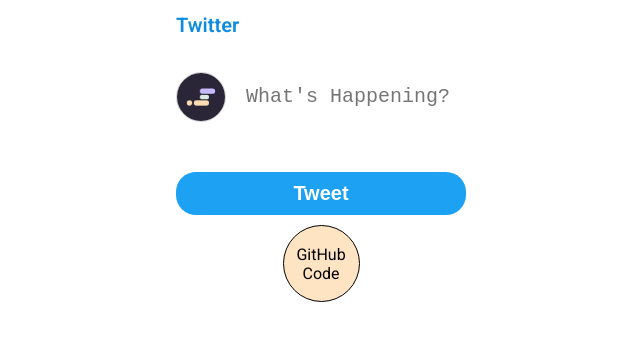
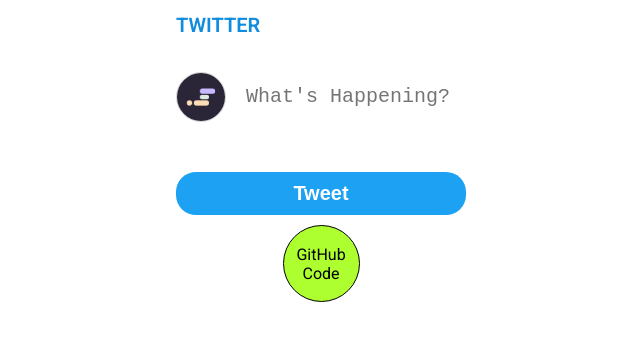
Before and after one commit to legendarycopyninja/Twimba, a plain HTML site: page index.html in a window 1280 px wide. In both pictures the pointer is over the element "GitHub Code". Shown: the whole page, without its empty margins (319-959 px from the left). Drawn offline with Linux system fonts and the light colour scheme.

Commit message:
Changes made

```diff
--- a/index.css
+++ b/index.css
@@ -150,5 +150,5 @@ border-radius: 50%;
 }
 
 footer:hover {
-    background-color: bisque;
+    background-color: greenyellow;
 }
--- a/index.html
+++ b/index.html
@@ -25,7 +25,7 @@
   </head>
   <body>
     <header>
-      <h1>Twitter</h1>
+      <h1>TWITTER</h1>
     </header>
     <main>
       <div class="tweet-input-area">
```
